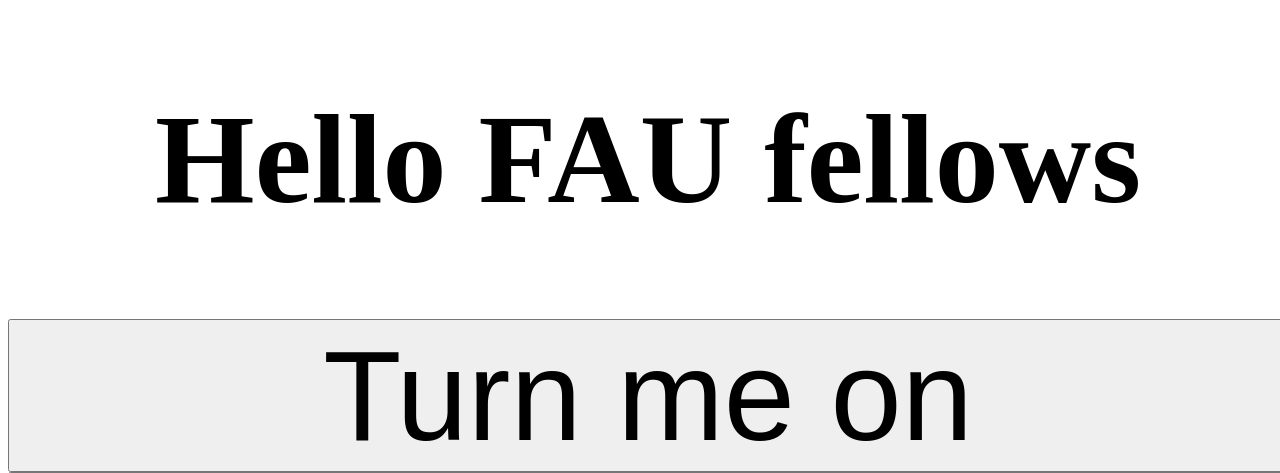
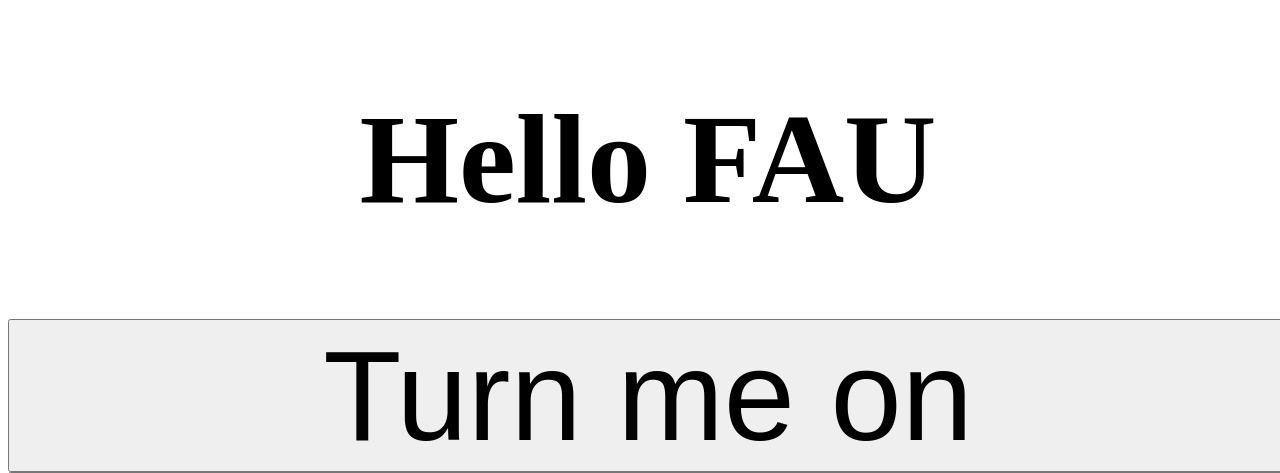
Before and after one commit to nmaltais/rhox, a Flask app: page / in a window 1280 px wide. Shown: the top 473 px of the page. Run offline with Flask 2, Linux system fonts and the light colour scheme; parts of the project's set-up code (start-up, migrations or seed data) failed here and were passed over.

Commit message:
updated content

```diff
--- a/templates/index.html
+++ b/templates/index.html
@@ -20,7 +20,7 @@
     </head>
     <body>
       <div id="container">
-        <h1>Hello FAU fellows</h1>
+        <h1>Hello FAU</h1>
         <form action="/light/on" method="POST">
             <input type="submit" value="Turn me on">
         </form>
```
Also changed, not shown: README.md, images/lightup.png (added).
